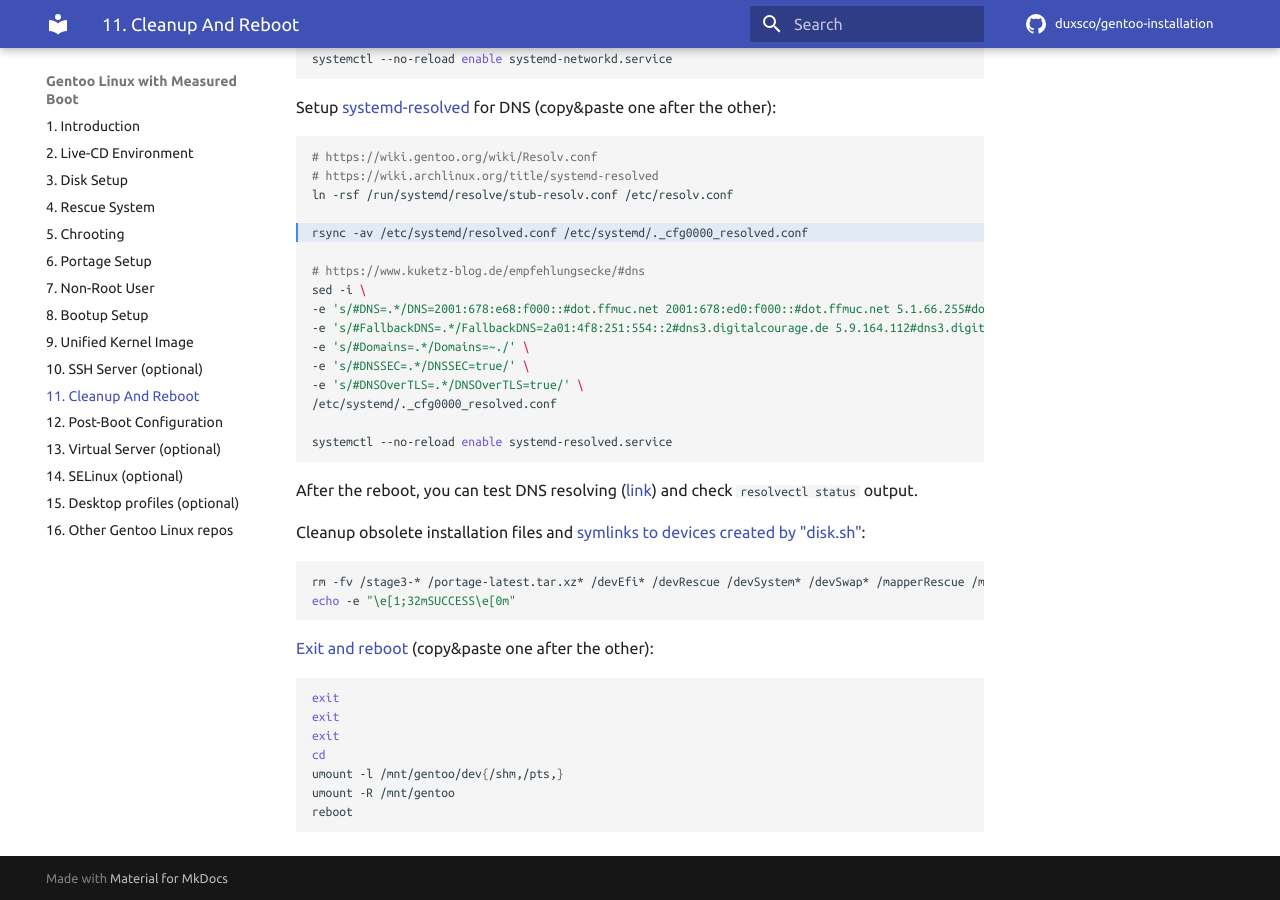
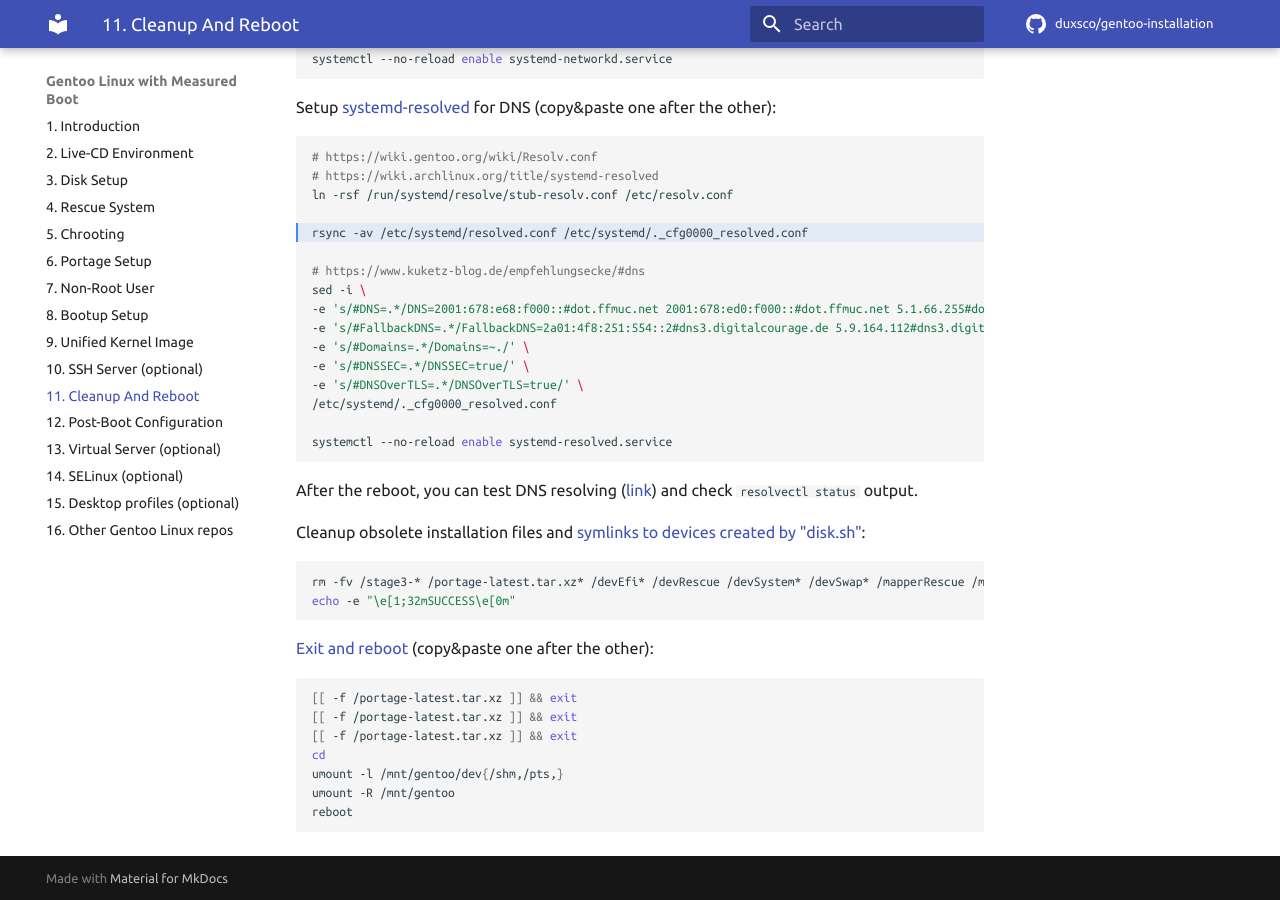
Before and after one commit to duxsco/gentoo-installation, an MkDocs documentation site: the page built from docs/cleanup_and_reboot.md, in a window 1280 px wide and 900 px high, scrolled down 534 px. Built offline with MkDocs 1.6.1 and Material for MkDocs 9.7.7, drawn with Linux system fonts in a browser that asks for light colours; comment, search, counter and statistics services are not loaded.

Commit message:
Make sure to only exit out of chroot

````diff
--- a/docs/cleanup_and_reboot.md
+++ b/docs/cleanup_and_reboot.md
@@ -55,9 +55,9 @@ echo -e "\e[1;32mSUCCESS\e[0m"
 [Exit and reboot](https://wiki.gentoo.org/wiki/Handbook:AMD64/Full/Installation#Rebooting_the_system) (copy&paste one after the other):
 
 ```shell
-exit
-exit
-exit
+[[ -f /portage-latest.tar.xz ]] && exit
+[[ -f /portage-latest.tar.xz ]] && exit
+[[ -f /portage-latest.tar.xz ]] && exit
 cd
 umount -l /mnt/gentoo/dev{/shm,/pts,}
 umount -R /mnt/gentoo
````
